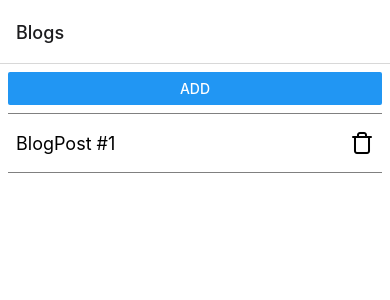
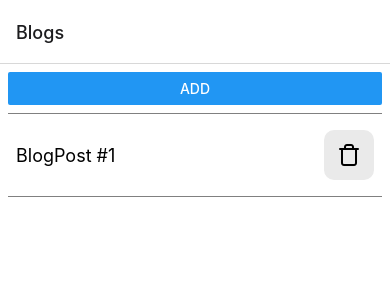
Before and after one commit to Sergei29/react-native-expo-training, a React Native app: screen /Home in a window 390 px wide. Both pictures are taken after a click on the button "ADD". Shown: the top 300 px of the page. Built offline with nearby package versions, Linux system fonts and the light colour scheme.

Commit message:
feat: show screen added

```diff
--- a/App.tsx
+++ b/App.tsx
@@ -4,6 +4,7 @@ import { createStackNavigator } from "@react-navigation/stack";
 
 import { Provider as BlogContextProvider } from "./src/context/BlogContext";
 import IndexScreen from "./src/screens/IndexScreen";
+import ShowScreen from "./src/screens/ShowScreen";
 import { RootStackParamList } from "./src/types";
 
 const Stack = createStackNavigator<RootStackParamList>();
@@ -17,6 +18,7 @@ const App = (): JSX.Element => (
         }}
       >
         <Stack.Screen name="Home" component={IndexScreen} />
+        <Stack.Screen name="Show" component={ShowScreen} />
       </Stack.Navigator>
     </NavigationContainer>
   </BlogContextProvider>
--- a/src/data/index.ts
+++ /dev/null
@@ -1,4 +0,0 @@
-export const blogPosts = [
-  { id: "1", title: "Blog Post #1" },
-  { id: "2", title: "Blog Post #2" },
-];
--- a/src/screens/IndexScreen.tsx
+++ b/src/screens/IndexScreen.tsx
@@ -6,32 +6,48 @@ import {
   FlatList,
   Button,
   TouchableOpacity,
+  GestureResponderEvent,
 } from "react-native";
+import { useNavigation } from "@react-navigation/native";
 import { Feather } from "@expo/vector-icons";
 
 import { useBlogContext } from "../context/BlogContext";
 
 interface IListItemProps {
   title: string;
-  handleDelete: () => void;
+  handleDelete: (event: GestureResponderEvent) => void;
+  handleSelect: () => void;
   isLastChild?: boolean;
 }
 
 const ListItem = ({
   title,
   handleDelete,
+  handleSelect,
   isLastChild = false,
-}: IListItemProps) => (
-  <View style={!isLastChild ? styles.listItem : styles.listItemLast}>
-    <Text style={styles.listItemTitle}>{title}</Text>
-    <TouchableOpacity onPress={handleDelete}>
-      <Feather name="trash" size={24} color="black" />
+}: IListItemProps) => {
+  return (
+    <TouchableOpacity onPress={handleSelect}>
+      <View style={!isLastChild ? styles.listItem : styles.listItemLast}>
+        <Text style={styles.listItemTitle}>{title}</Text>
+        <TouchableOpacity onPress={handleDelete} style={styles.deleteButton}>
+          <Feather name="trash" size={24} color="black" />
+        </TouchableOpacity>
+      </View>
     </TouchableOpacity>
-  </View>
-);
+  );
+};
 
 const HomeScreen = (): JSX.Element => {
   const { state, addBlogPost, deleteBlogPost } = useBlogContext();
+  const { navigate } = useNavigation();
+
+  const generateDeleteHandler =
+    (id: string) => (event: GestureResponderEvent) => {
+      deleteBlogPost(id);
+      event.stopPropagation();
+    };
+
   return (
     <View style={styles.screen}>
       <Button title="Add" onPress={addBlogPost} />
@@ -42,8 +58,9 @@ const HomeScreen = (): JSX.Element => {
         renderItem={({ item, index }) => (
           <ListItem
             title={item.title}
-            handleDelete={() => {
-              deleteBlogPost(item.id);
+            handleDelete={generateDeleteHandler(item.id)}
+            handleSelect={() => {
+              navigate("Show" as never, { id: item.id } as never);
             }}
             isLastChild={index === state.length - 1}
           />
@@ -84,6 +101,16 @@ const styles = StyleSheet.create({
   listItemTitle: {
     fontSize: 18,
   },
+  deleteButton: {
+    display: "flex",
+    justifyContent: "center",
+    alignItems: "center",
+    width: 50,
+    height: 50,
+    backgroundColor: "#eaeaea",
+    borderRadius: 10,
+    zIndex: 100,
+  },
 });
 
 export default HomeScreen;
--- /dev/null
+++ b/src/screens/ShowScreen.tsx
@@ -0,0 +1,45 @@
+import React from "react";
+import { View, Text, StyleSheet } from "react-native";
+import { useRoute, RouteProp } from "@react-navigation/native";
+
+import { useBlogContext } from "../context/BlogContext";
+
+const NotFound = () => (
+  <View style={styles.notFound}>
+    <Text>Blog post not found.</Text>
+  </View>
+);
+
+const ShowScreen = (): JSX.Element => {
+  const { params } = useRoute<RouteProp<{ params: { id: string } }>>();
+  const { state } = useBlogContext();
+
+  const found = state.find((item) => item.id === params.id);
+
+  if (!found) {
+    return <NotFound />;
+  }
+  return (
+    <View style={styles.container}>
+      <Text style={styles.title}>{found.title}</Text>
+    </View>
+  );
+};
+
+const styles = StyleSheet.create({
+  notFound: {
+    flex: 1,
+    justifyContent: "center",
+    alignItems: "center",
+  },
+  container: {
+    flex: 1,
+    padding: 8,
+  },
+  title: {
+    fontSize: 24,
+    marginTop: 30,
+  },
+});
+
+export default ShowScreen;
```
